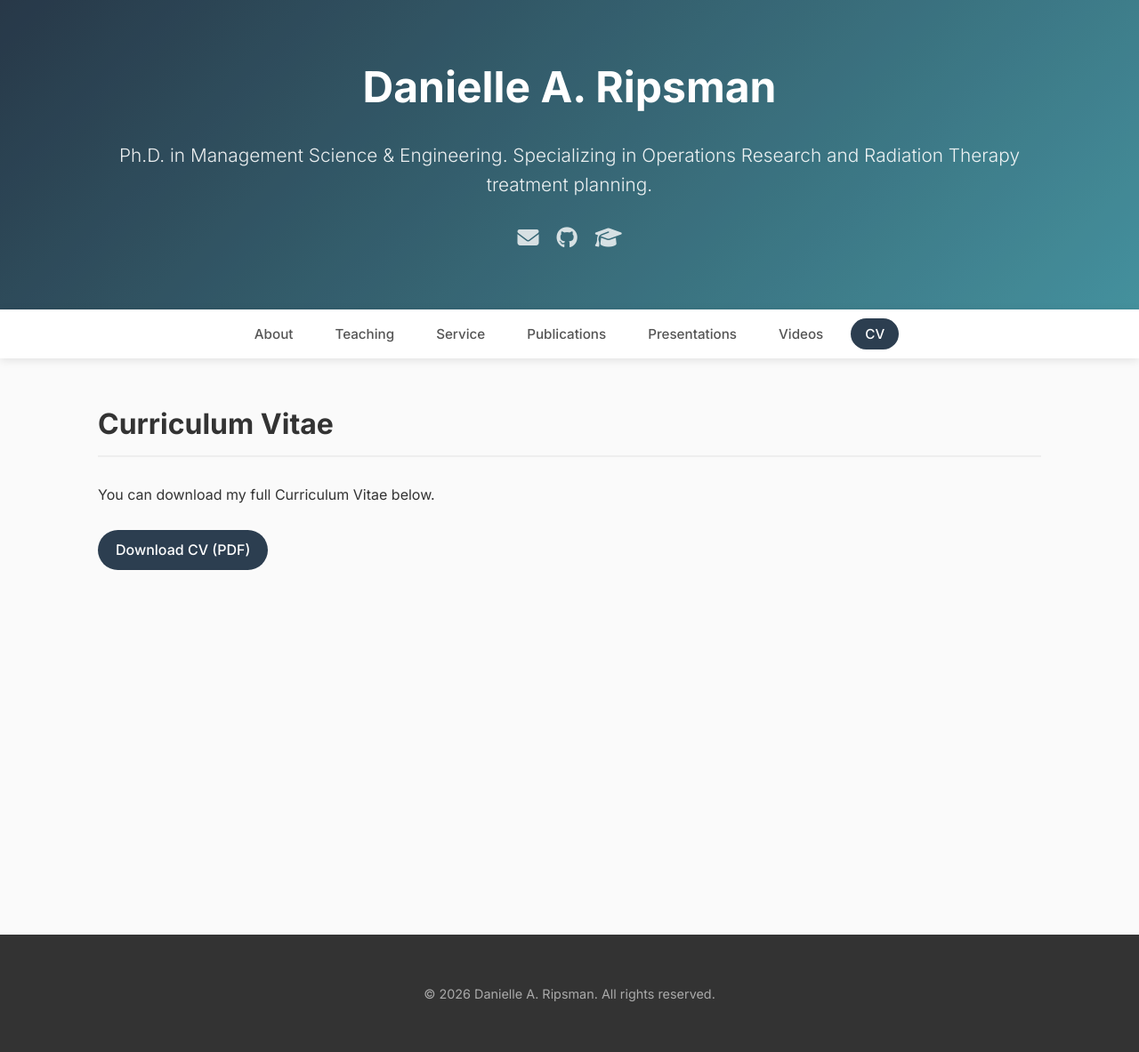
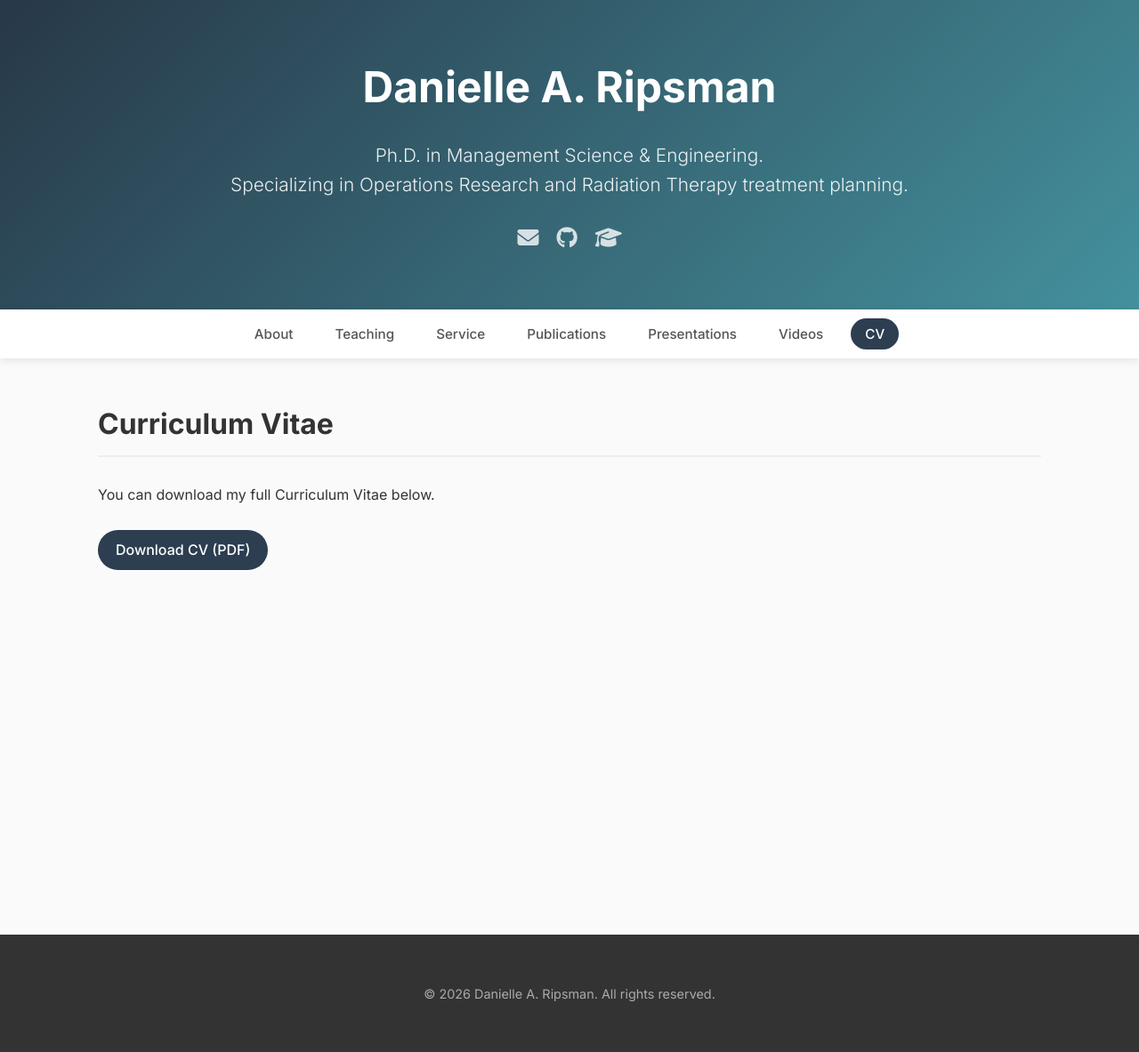
Before and after one commit to DaniRip/DaniRip.github.io, a Jekyll site: the page built from cv.md, in a window 1280 px wide. Shown: the whole page at 89% size. Built offline with Jekyll 4.4.1, drawn with Linux system fonts in a browser that asks for light colours; some of the changed lines change nothing that is shown.

Commit message:
Update config with new description and cleaned format

```diff
--- a/_config.yml
+++ b/_config.yml
@@ -1,17 +1,6 @@
 title: Danielle A. Ripsman
 email: your-email@domain.com
-description: >- # this means to ignore newlines until "baseurl:"
-  Ph.D. in Management Science & Engineering. Specializing in Operations Research and Radiation Therapy treatment planning.
-baseurl: "" # the subpath of your site, e.g. /blog
-url: "https://danirip.github.io" # the base hostname & protocol for your site, e.g. http://example.com
-twitter_username:
-github_username:  danirip
-
-# Build settings
-markdown: kramdown
-plugins:
-  - jekyll-feed
-
-exclude:
-  - Gemfile
-  - Gemfile.lock
+description: "Ph.D. in Management Science & Engineering. <br> Specializing in Operations Research and Radiation Therapy treatment planning."
+baseurl: ""
+url: "https://danirip.github.io"
+github_username: danirip
```
